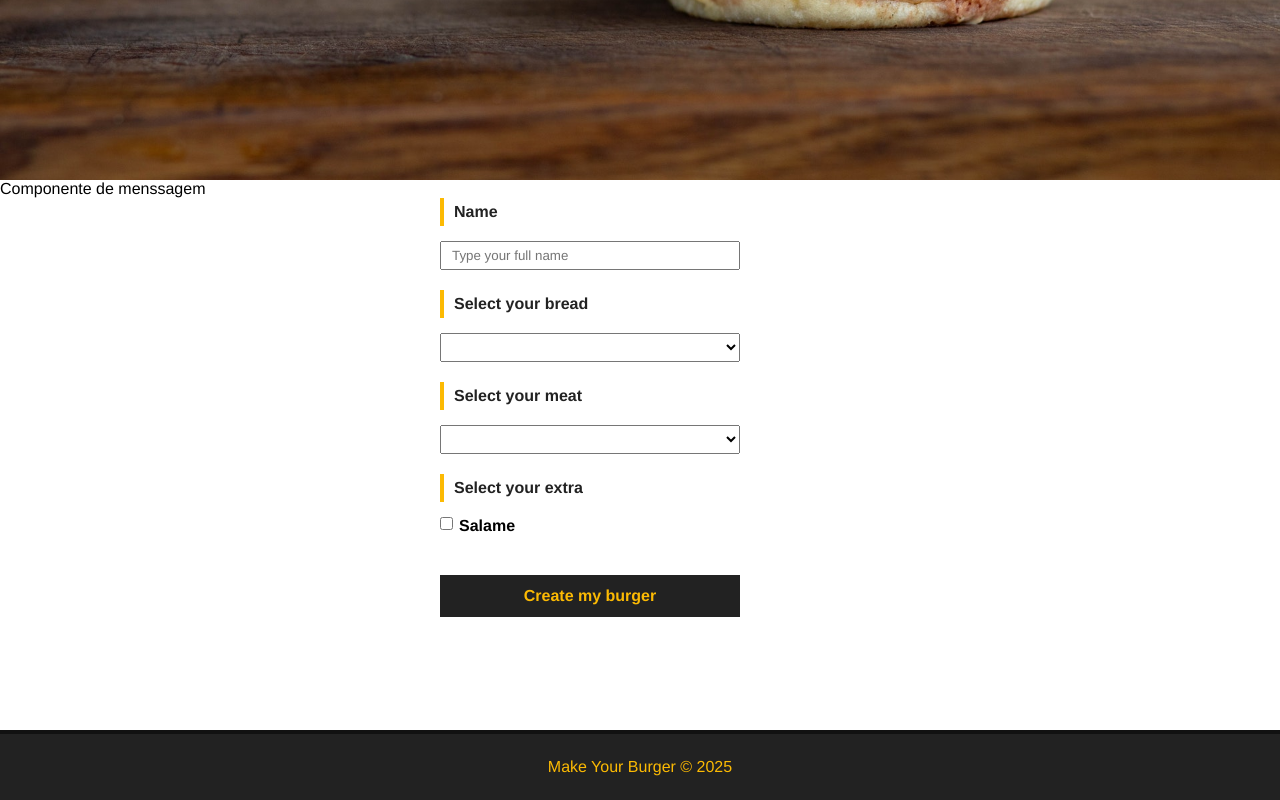
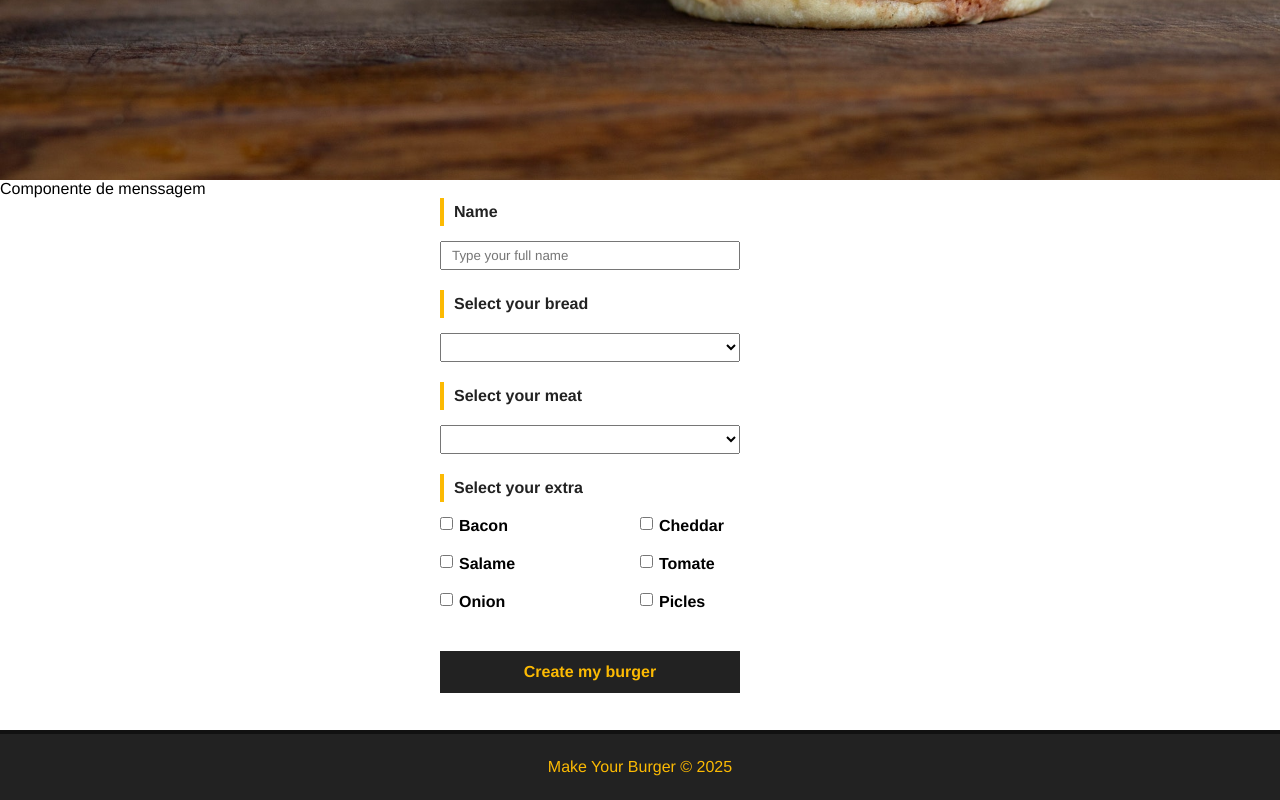
Before and after one commit to VitorTorquato/hamburger-vue-front, a Vue app: page / in a window 1280 px wide. Shown: the part 688-1488 px from the top of the page. Built offline with nearby package versions, Linux system fonts and the light colour scheme; data requests are answered from the project's data file.

Commit message:
getting data from db.json

```diff
--- /dev/null
+++ b/db/db.json
@@ -0,0 +1,83 @@
+{
+    "ingredientes": {
+      "breads": [
+        {
+          "id": 1,
+          "type": "Italian Bread"
+        },
+        {
+          "id": 2,
+          "type": "3 Formmagi"
+        },
+        {
+          "id": 3,
+          "type": "Parmesão"
+        },
+        {
+          "id": 4,
+          "type": "Integral"
+        }
+      ],
+      "meats": [
+        {
+          "id": 1,
+          "type": "Round"
+        },
+        {
+          "id": 2,
+          "type": "Sirloin"
+        },
+        {
+          "id": 3,
+          "type": "Picanha"
+        },
+        {
+          "id": 4,
+          "type": "Veggie burger"
+        }
+      ],
+      "options": [
+        {
+          "id": 1,
+          "type": "Bacon"
+        },
+        {
+          "id": 2,
+          "type": "Cheddar"
+        },
+        {
+          "id": 3,
+          "type": "Salame"
+        },
+        {
+          "id": 4,
+          "type": "Tomate"
+        },
+        {
+          "id": 4,
+          "type": "Onion"
+        },
+        {
+          "id": 4,
+          "type": "Picles"
+        }
+      ]
+    },
+    "status": [
+      {
+        "id": 1,
+        "type": "Requested"
+      },
+      {
+        "id": 2,
+        "type": "Preparing"
+      },
+      {
+        "id": 3,
+        "type": "Ready"
+      }
+    ],
+    "burgers": [
+
+    ]
+  }
--- a/package.json
+++ b/package.json
@@ -6,9 +6,11 @@
   "scripts": {
     "dev": "vite",
     "build": "vite build",
-    "preview": "vite preview"
+    "preview": "vite preview",
+    "backend": "json-server --watch db/db.json"
   },
   "dependencies": {
+    "json-server": "^1.0.0-beta.3",
     "vue": "^3.5.13",
     "vue-router": "^4.5.0"
   },
--- a/src/components/Form/BurguerForm.vue
+++ b/src/components/Form/BurguerForm.vue
@@ -10,10 +10,10 @@
                 </div>
 
                 <div class="input_container">
-                    <label for="bread">Select your bread</label>
-                    <select type="select" name="bread" id="bread" v-model="bread">
+                    <label for="breads">Select your bread</label>
+                    <select type="select" name="breads" id="breads" v-model="breads">
                         <option value="">Select one bread</option>
-                        <option value="brioche">Brioche</option>
+                        <option v-for="bread in breads" :key="bread.id" value="bread.tipo">{{ bread.type }}</option>
                     </select>
                 </div>
 
@@ -21,15 +21,15 @@
                     <label for="meat">Select your meat</label>
                     <select type="select" name="meat" id="meat" v-model="meat">
                         <option value="">Select one meat</option>
-                        <option value="picanha">Picanha</option>
+                        <option v-for="meat in meats" :key="meat.id" value="meat.type">{{ meat.type }}</option>
                     </select>
                 </div>
 
                 <div id="opcionais-container" class="input_container">
-                    <label id="opcionais-title" for="opcionais">Select your extra</label>
-                    <div class="checkbox-container">
-                        <input type="checkbox" name="opcionais" v-model="opcionais" value="salame">
-                        <span>Salame</span>
+                    <label id="opcionais-title" for="options">Select your extra</label>
+                    <div class="checkbox-container" v-for="option in optiondata" :key="option.id">
+                        <input type="checkbox" name="options" v-model="options" :value="option.type">
+                        <span>{{ option.type }}</span>
                     </div>
                 </div>
 
@@ -43,7 +43,35 @@
 
 <script>
     export default{
-        name:'BurgerForm'
+        name:'BurgerForm',
+        data(){
+            return{
+                breads:null,
+                meats: null,
+                optiondata:null,
+                name:null,
+                brad:null,
+                meat:null,
+                options:[],
+                status: 'Requested',
+                msg:null,
+
+            }
+        },
+        methods:{
+            async getIngredients(){
+                const req = await fetch("http://localhost:3000/ingredientes");
+                const data = await req.json();
+
+                //console.log(data);
+                this.breads = data.breads;
+                this.meats = data.meats;
+                this.optiondata = data.options;
+            }
+        },
+        mounted(){
+            this.getIngredients();
+        }
     }
 </script>
 
```
Also changed, not shown: 1 other file (tests, documents, lock files or other folders).
